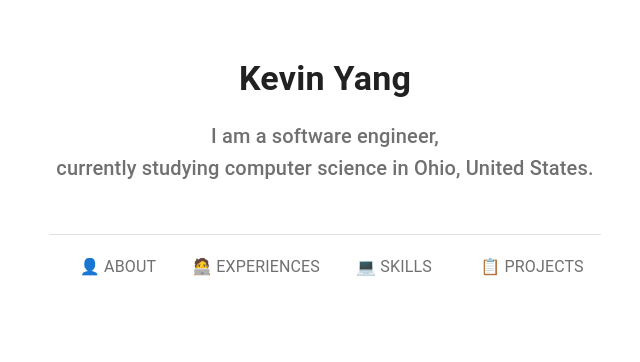
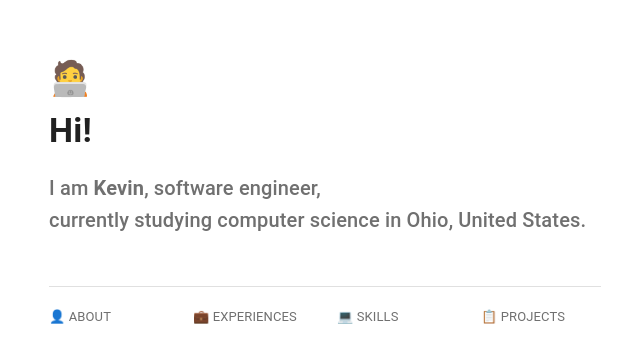
Before and after one commit to jeonghoyang12/my-portfolio, a Next.js app: page / in a window 1280 px wide. Shown: the part 142-504 px from the top of the page, without its empty margins (315-955 px from the left). Built offline with nearby package versions, Linux system fonts and the light colour scheme.

Commit message:
[index.js] edit layout for index page

```diff
--- a/pages/index.js
+++ b/pages/index.js
@@ -11,14 +11,13 @@ import Link from "@mui/material/Link";
 const useStyles = makeStyles({
   container: {
     paddingTop: "200px",
-    textAlign: "center",
-    justifyContent: "center",
-    alignItems: "center",
     position: "static",
+    maxWidth: "700px",
   },
   typography: {
     paddingTop: "20px",
     color: "#707070",
+    fontSize: "18px",
   },
   divider: {
     paddingTop: "50px",
@@ -27,29 +26,32 @@ const useStyles = makeStyles({
     paddingTop: "20px",
     color: "#707070",
   },
+  navText: {
+    fontSize: "10px",
+  },
 });
 
 function NavRow() {
   return (
     <React.Fragment>
-      <Grid item xs={12} sm={3}>
+      <Grid item xs="auto" xs={6} sm={3}>
         <Link underline="none" color="#707070" href="#">
-          <Typography>👤 ABOUT</Typography>
+          <Typography fontSize="13px">👤 ABOUT</Typography>
         </Link>
       </Grid>
-      <Grid item xs={12} sm={3}>
+      <Grid item xs="auto" xs={6} sm={3}>
         <Link underline="none" color="#707070" href="#">
-          <Typography>🧑‍💻 EXPERIENCES</Typography>
+          <Typography fontSize="13px">💼 EXPERIENCES</Typography>
         </Link>
       </Grid>
-      <Grid item xs={12} sm={3}>
+      <Grid item xs="auto" xs={6} sm={3}>
         <Link underline="none" color="#707070" href="#">
-          <Typography>💻 SKILLS</Typography>
+          <Typography fontSize="13px">💻 SKILLS</Typography>
         </Link>
       </Grid>
-      <Grid item xs={12} sm={3}>
+      <Grid item xs="auto" xs={6} sm={3}>
         <Link underline="none" color="#707070" href="#">
-          <Typography>📋 PROJECTS</Typography>
+          <Typography fontSize="13px">📋 PROJECTS</Typography>
         </Link>
       </Grid>
     </React.Fragment>
@@ -63,18 +65,21 @@ export default function Home() {
     <React.Fragment>
       <CssBaseline />
       <Container className={classes.container} maxWidth="sm">
+        <Typography variant="h4" style={{ paddingBottom: "10px" }}>
+          🧑‍💻
+        </Typography>
         <Typography variant="h4">
-          <strong>Kevin Yang</strong>
+          <strong>Hi!</strong>
         </Typography>
         <Typography className={classes.typography} variant="h6">
-          I am a software engineer,
+          I am <strong>Kevin</strong>, software engineer,
           <br />
           currently studying computer science in Ohio, United States.
         </Typography>
         <Divider className={classes.divider} />
         <Box sx={{ flexGrow: 1 }}>
-          <Grid className={classes.nav} container spacing={1} sx={2}>
-            <Grid container item sx={3}>
+          <Grid className={classes.nav} container spacing={3}>
+            <Grid container item sx={1} spacing={3}>
               <NavRow />
             </Grid>
           </Grid>
```
